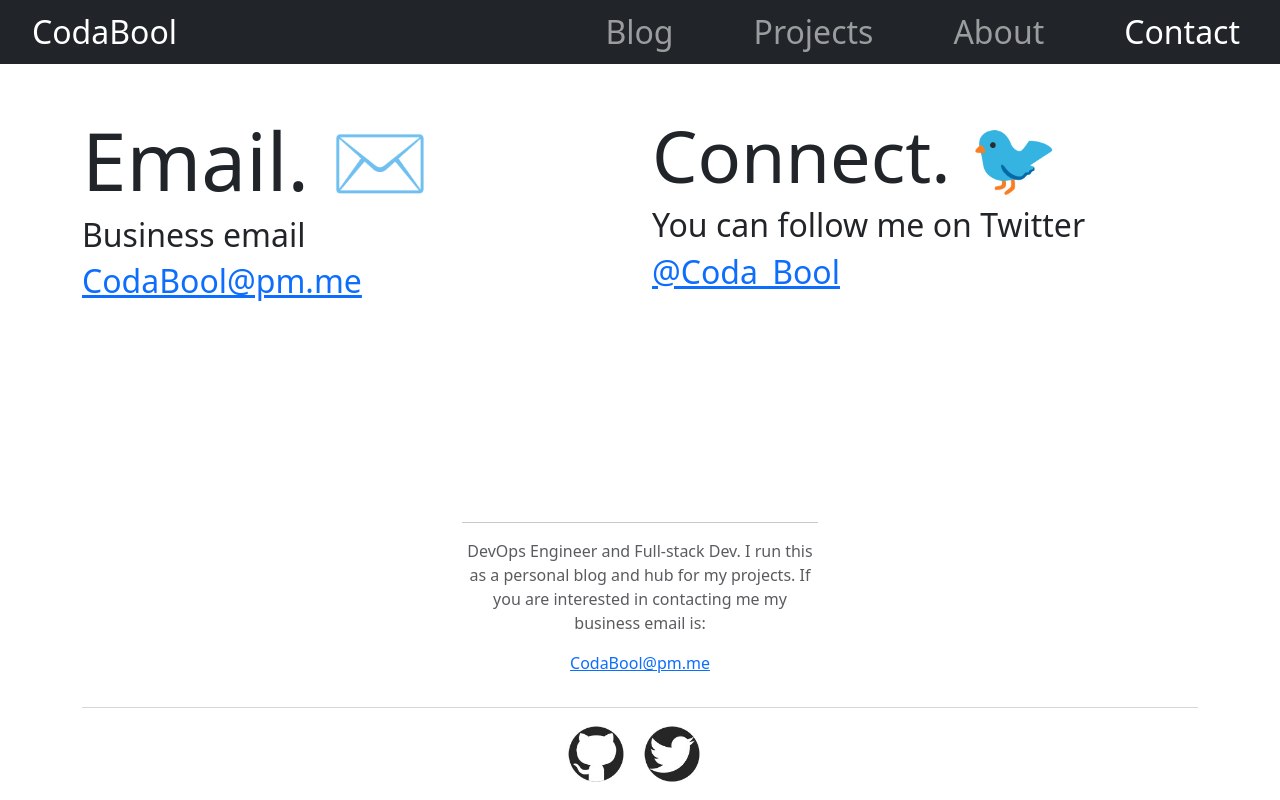
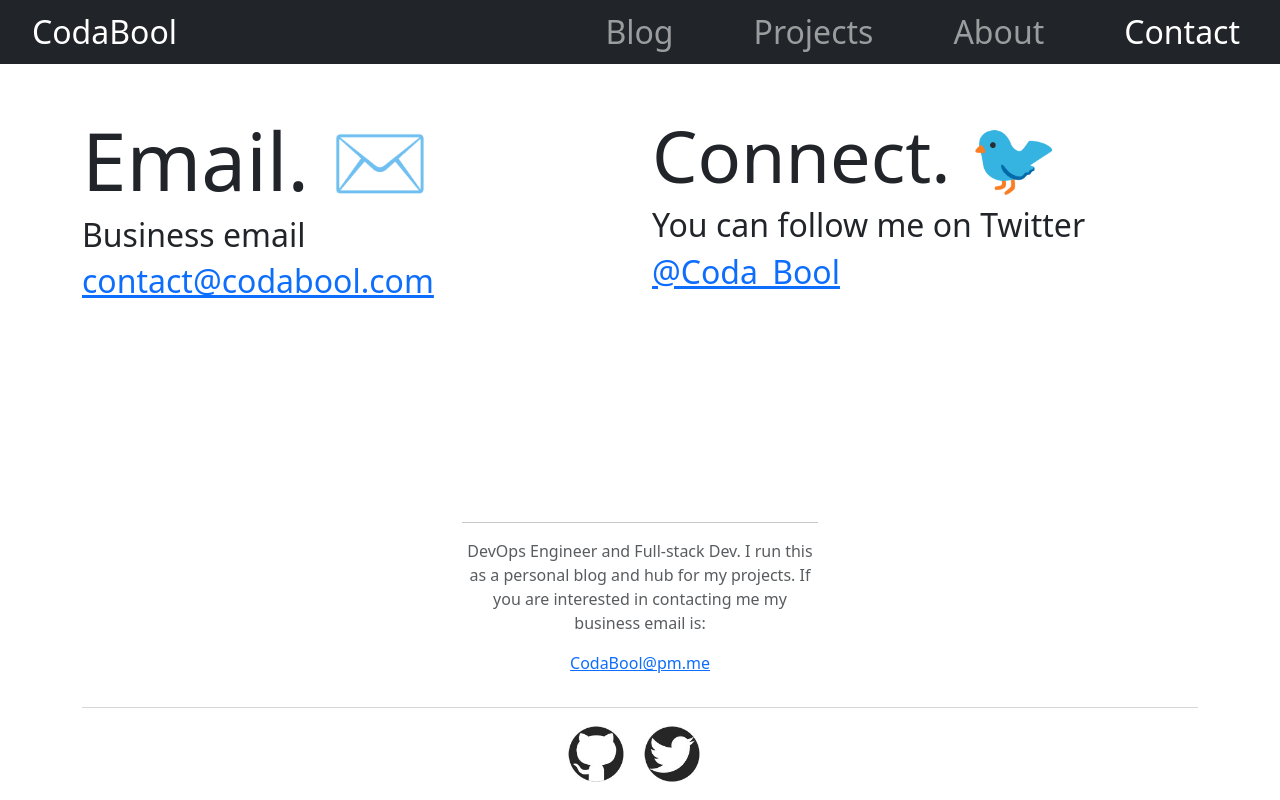
Before and after one commit to CodaBool/CodaBool.com, a Next.js app: page /contact in a window 1280 px wide. Built offline with nearby package versions, Linux system fonts and the light colour scheme.

Commit message:
use a different email for this

```diff
--- a/pages/contact.js
+++ b/pages/contact.js
@@ -9,7 +9,7 @@ export default function Contact() {
         <h1 className="display-1">Email. ✉️</h1>
         {/* <Fade triggerOnce direction="up"> */}
           <h2>Business email</h2>
-          <h2><a href="mailto:CodaBool@pm.me">CodaBool@pm.me</a></h2>
+          <h2><a href="mailto:contact@codabool.com">contact@codabool.com</a></h2>
         {/* </Fade> */}
       </Col>
       <Col lg={6}>
```
